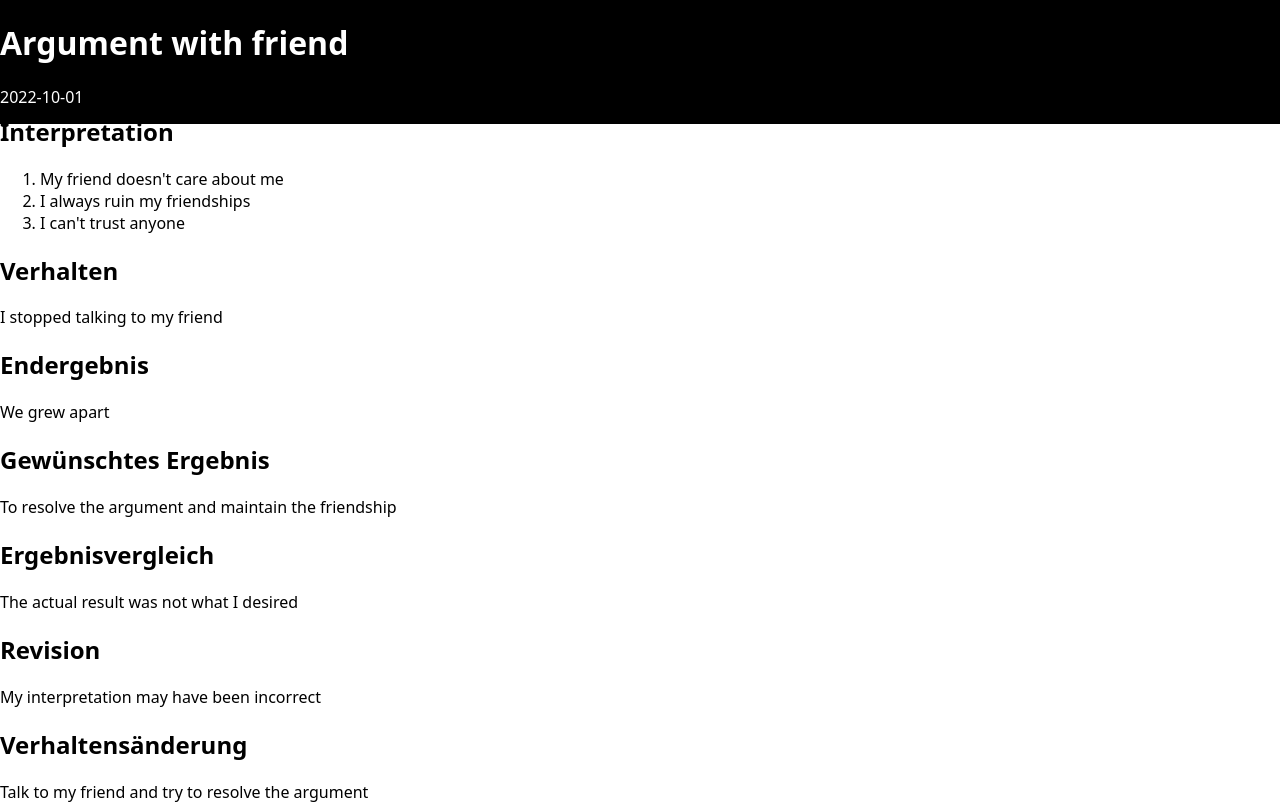
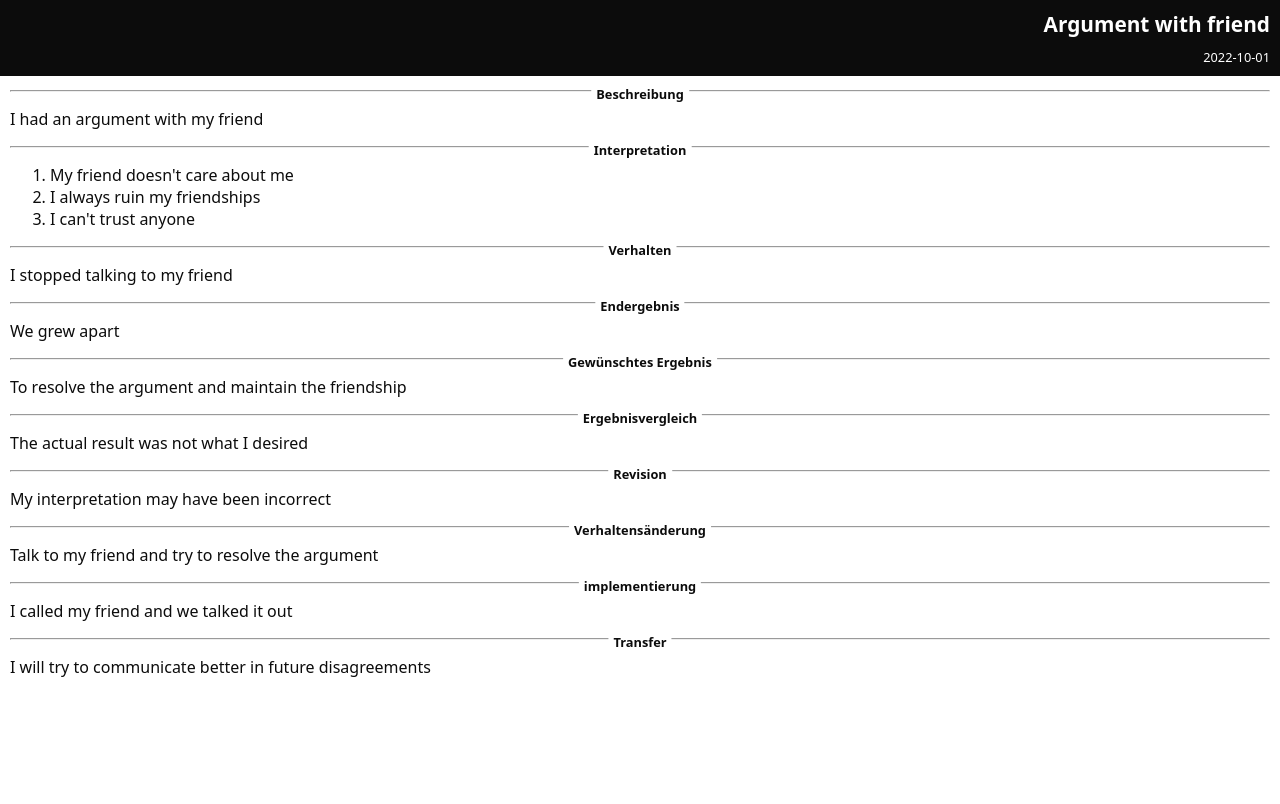
Before and after one commit to vaupunkt/cbaspCompanion, a Next.js app: page / in a window 1280 px wide. Shown: the top 804 px of the page. Built offline with nearby package versions, Linux system fonts and the light colour scheme.

Commit message:
add light styling

```diff
--- a/components/SingleEntry/FutureAnalysisEntry/index.js
+++ b/components/SingleEntry/FutureAnalysisEntry/index.js
@@ -1,4 +1,10 @@
-import { StyledH1 } from "../SingleEntry.styled";
+import {
+  StyledH1,
+  StyledDate,
+  Header,
+  EntryContent,
+  StyledH2,
+} from "../SingleEntry.styled";
 
 export default function FutureAnalysisEntry({ entry }) {
   const {
@@ -15,26 +21,30 @@ export default function FutureAnalysisEntry({ entry }) {
 
   return (
     <>
+      <Header>
         <StyledH1>{title}</StyledH1>
-      <p>{date}</p>
-      <h2>Beschreibung</h2>
+        <StyledDate>{date}</StyledDate>
+      </Header>
+      <EntryContent>
+        <StyledH2>Beschreibung</StyledH2>
         <p>{description}</p>
-      <h2>Gewünschtes Ergebnis</h2>
+        <StyledH2>Gewünschtes Ergebnis</StyledH2>
         <p>{desiredResult}</p>
-      <h2>Verhalten</h2>
+        <StyledH2>Verhalten</StyledH2>
         <p>{behavior}</p>
-      <h2>Interpretation</h2>
+        <StyledH2>Interpretation</StyledH2>
         <ol>
           {interpretations.map((interpretation) => {
             return <li>{interpretation}</li>;
           })}
         </ol>
-      <h2>Rollenspiel</h2>
+        <StyledH2>Rollenspiel</StyledH2>
         <p>{rolePlay}</p>
-      <h2>implementierung</h2>
+        <StyledH2>implementierung</StyledH2>
         <p>{implementation}</p>
-      <h2>Transfer</h2>
+        <StyledH2>Transfer</StyledH2>
         <p>{transfer}</p>
+      </EntryContent>
     </>
   );
 }
--- a/components/SingleEntry/InnerAnalysisEntry/index.js
+++ b/components/SingleEntry/InnerAnalysisEntry/index.js
@@ -1,3 +1,11 @@
+import {
+  StyledH1,
+  StyledDate,
+  Header,
+  EntryContent,
+  StyledH2,
+} from "../SingleEntry.styled";
+
 export default function InnerAnalysisEntry({ entry }) {
   const {
     title,
@@ -16,32 +24,36 @@ export default function InnerAnalysisEntry({ entry }) {
 
   return (
     <>
-      <h1>{title}</h1>
-      <p>{date}</p>
-      <h2>Beschreibung</h2>
+      <Header>
+        <StyledH1>{title}</StyledH1>
+        <StyledDate>{date}</StyledDate>
+      </Header>
+      <EntryContent>
+        <StyledH2>Beschreibung</StyledH2>
         <p>{description}</p>
-      <h2>Interpretation</h2>
+        <StyledH2>Interpretation</StyledH2>
         <ol>
           {interpretations.map((interpretation) => {
             return <li>{interpretation}</li>;
           })}
         </ol>
-      <h2>Verhalten</h2>
+        <StyledH2>Verhalten</StyledH2>
         <p>{behavior}</p>
-      <h2>Endergebnis</h2>
+        <StyledH2>Endergebnis</StyledH2>
         <p>{actualResult}</p>
-      <h2>Gewünschtes Ergebnis</h2>
+        <StyledH2>Gewünschtes Ergebnis</StyledH2>
         <p>{desiredResult}</p>
-      <h2>Ergebnisvergleich</h2>
+        <StyledH2>Ergebnisvergleich</StyledH2>
         <p>{comparison}</p>
-      <h2>Revision</h2>
+        <StyledH2>Revision</StyledH2>
         <p>{revision}</p>
-      <h2>Verhaltensänderung</h2>
+        <StyledH2>Verhaltensänderung</StyledH2>
         <p>{behaviorChange}</p>
-      <h2>implementierung</h2>
+        <StyledH2>implementierung</StyledH2>
         <p>{implementation}</p>
-      <h2>Transfer</h2>
+        <StyledH2>Transfer</StyledH2>
         <p>{transfer}</p>
+      </EntryContent>
     </>
   );
 }
--- a/components/SingleEntry/PastAnalysisEntry/index.js
+++ b/components/SingleEntry/PastAnalysisEntry/index.js
@@ -1,4 +1,10 @@
-import { Header, EntryContent } from "../SingleEntry.styled";
+import SubHeading from "@/components/SubHeading";
+import {
+  Header,
+  EntryContent,
+  StyledH1,
+  StyledDate,
+} from "../SingleEntry.styled";
 
 export default function PastAnalysisEntry({ entry }) {
   const {
@@ -18,33 +24,33 @@ export default function PastAnalysisEntry({ entry }) {
   return (
     <>
       <Header>
-        <h1>{title}</h1>
-        <p>{date}</p>
+        <StyledH1>{title}</StyledH1>
+        <StyledDate>{date}</StyledDate>
       </Header>
       <EntryContent>
-        <h2>Beschreibung</h2>
+        <SubHeading>Beschreibung</SubHeading>
         <p>{description}</p>
-        <h2>Interpretation</h2>
+        <SubHeading>Interpretation</SubHeading>
         <ol>
           {interpretations.map((interpretation) => {
             return <li>{interpretation}</li>;
           })}
         </ol>
-        <h2>Verhalten</h2>
+        <SubHeading>Verhalten</SubHeading>
         <p>{behavior}</p>
-        <h2>Endergebnis</h2>
+        <SubHeading>Endergebnis</SubHeading>
         <p>{actualResult}</p>
-        <h2>Gewünschtes Ergebnis</h2>
+        <SubHeading>Gewünschtes Ergebnis</SubHeading>
         <p>{desiredResult}</p>
-        <h2>Ergebnisvergleich</h2>
+        <SubHeading>Ergebnisvergleich</SubHeading>
         <p>{comparison}</p>
-        <h2>Revision</h2>
+        <SubHeading>Revision</SubHeading>
         <p>{revision}</p>
-        <h2>Verhaltensänderung</h2>
+        <SubHeading>Verhaltensänderung</SubHeading>
         <p>{behaviorChange}</p>
-        <h2>implementierung</h2>
+        <SubHeading>implementierung</SubHeading>
         <p>{implementation}</p>
-        <h2>Transfer</h2>
+        <SubHeading>Transfer</SubHeading>
         <p>{transfer}</p>
       </EntryContent>
     </>
--- a/components/SingleEntry/SingleEntry.styled.js
+++ b/components/SingleEntry/SingleEntry.styled.js
@@ -1,12 +1,28 @@
 import { styled } from "styled-components";
 
 export const Header = styled.div`
-  background-color: black;
-  color: white;
+  background-color: var(--mainDarkColor);
+  color: var(--mainLightColor);
   position: fixed;
   top: 0;
   margin: 0;
   width: 100%;
+  z-index: 1;
 `;
 
-export const EntryContent = styled.div``;
+export const StyledH1 = styled.h1`
+  margin: 10px;
+  font-size: 1.3em;
+  text-align: right;
+`;
+
+export const StyledDate = styled.p`
+  margin: 0 10px 10px 5px;
+  font-size: 0.8em;
+  text-align: right;
+`;
+
+export const EntryContent = styled.div`
+  margin: 0 10px;
+  margin-top: 90px;
+`;
--- /dev/null
+++ b/components/SubHeading/SubHeading.style.js
@@ -0,0 +1,17 @@
+import { styled } from "styled-components";
+
+export const StyledH2 = styled.h2`
+  text-align: center;
+  font-size: 0.8em;
+  position: absolute;
+  top: -10px;
+  left: 50%;
+  transform: translate(-50%, 0);
+  margin: 0;
+  padding: 5px;
+  background-color: var(--mainLightColor);
+`;
+
+export const StyledDiv = styled.div`
+  position: relative;
+`;
--- /dev/null
+++ b/components/SubHeading/index.js
@@ -0,0 +1,10 @@
+import { StyledDiv, StyledH2 } from "./SubHeading.style";
+
+export default function SubHeading({ children }) {
+  return (
+    <StyledDiv>
+      <StyledH2>{children}</StyledH2>
+      <hr></hr>
+    </StyledDiv>
+  );
+}
--- a/styles.js
+++ b/styles.js
@@ -1,6 +1,11 @@
 import { createGlobalStyle } from "styled-components";
 
 export default createGlobalStyle`
+  :root {
+    --mainDarkColor: #0c0c0c;
+    --mainLightColor: white;
+  }
+
   *,
   *::before,
   *::after {
@@ -9,6 +14,7 @@ export default createGlobalStyle`
 
   body {
     margin: 0;
+    color: var(--mainDarkColor);
     font-family: system-ui;
   }
 `;
```
Lines whose indentation alone changed are shown as unchanged.
